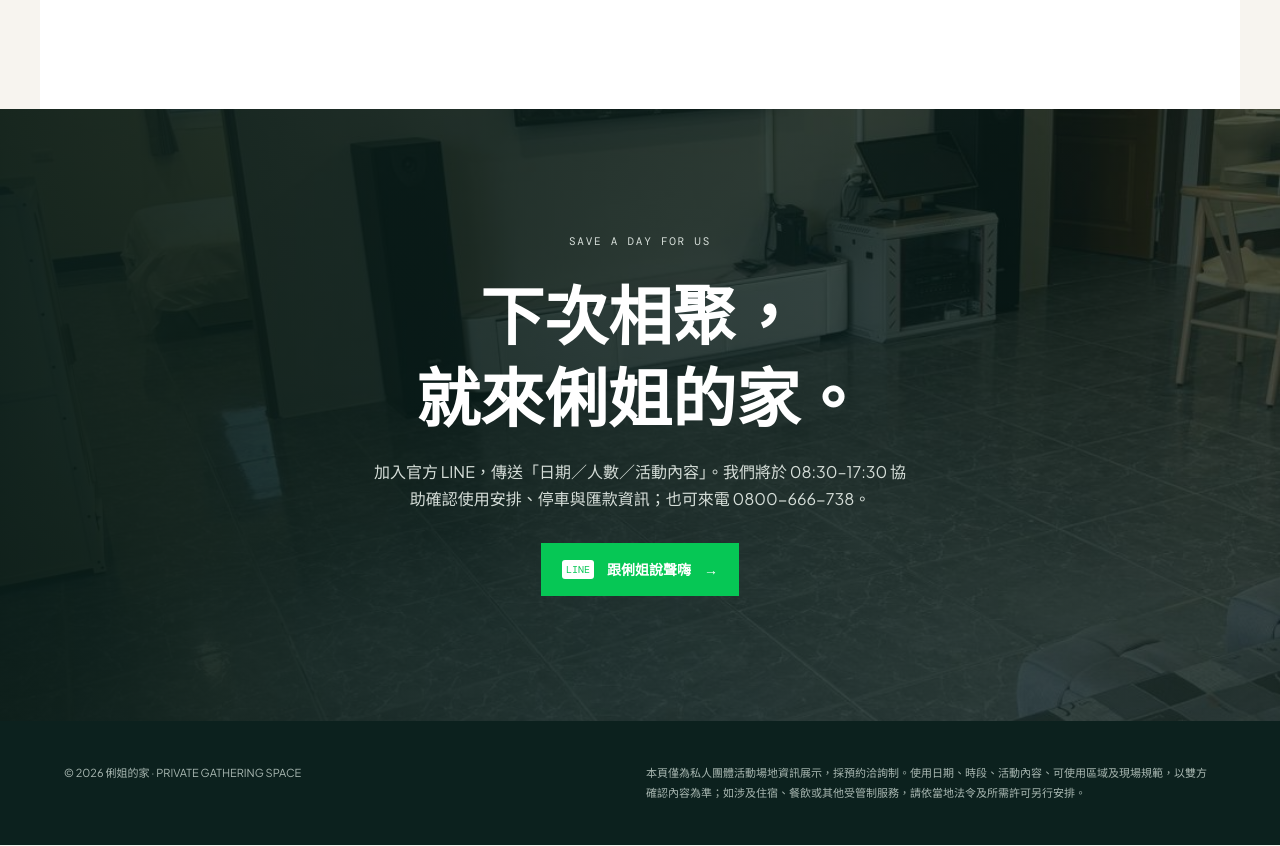
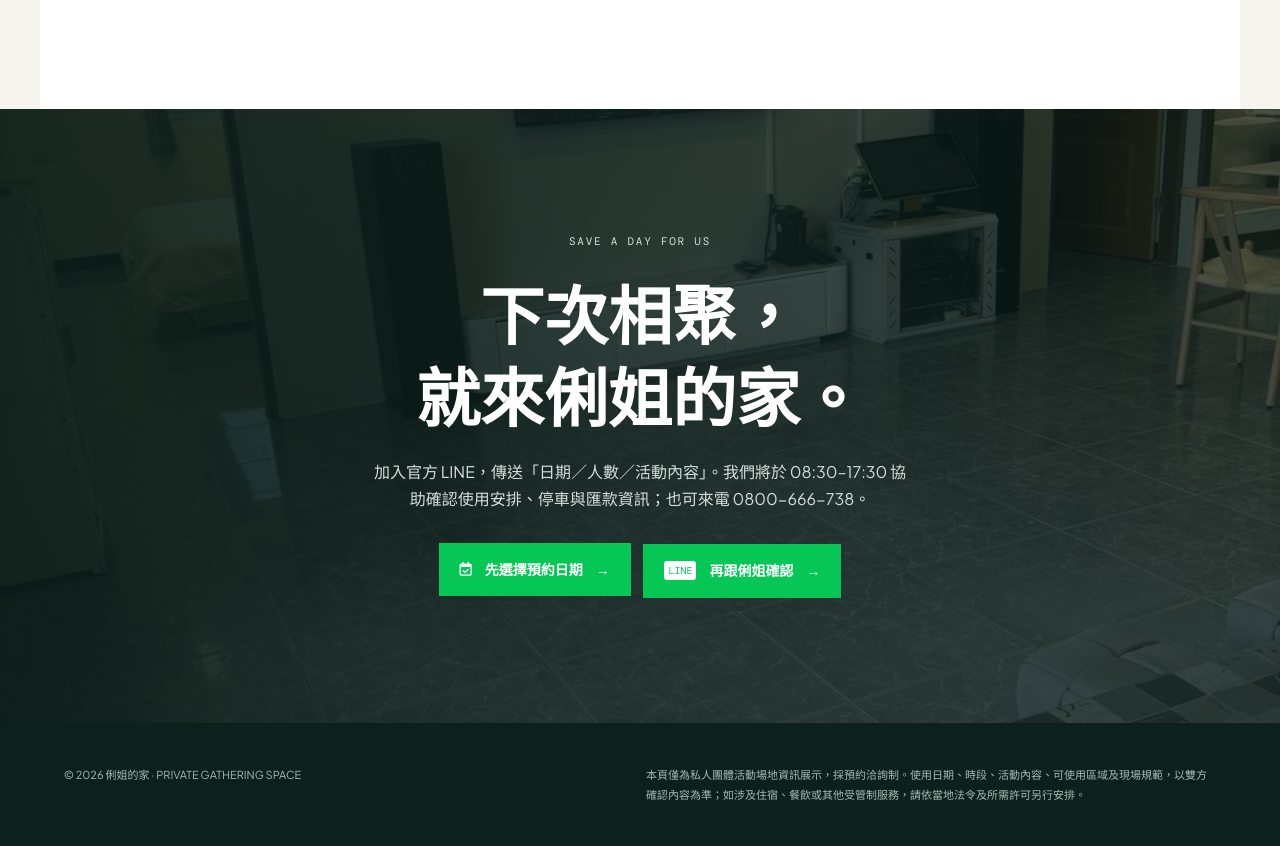
Before and after one commit to a0955523155-pixel/lijie-website, a plain HTML site: page index.html in a window 1280 px wide. Shown: the part 4101-4947 px from the top of the page. Drawn offline with nearby package versions, Linux system fonts and the light colour scheme.

Commit message:
Add Google Calendar booking link to website

```diff
--- a/index.html
+++ b/index.html
@@ -57,7 +57,7 @@
     <section class="dark-section"><div class="heading"><p class="eyebrow">THE CORNERS OF HOME</p><h2>這個家，有很多種待法。</h2><p>不用急著決定要做什麼。每一個角落，都留給不同心情的你們。</p></div><div class="facilities"><article class="facility"><img src="images/fac-ktv.jpg" alt="影音交流空間"><div class="facility-info"><h3><i class="fa-solid fa-microphone-lines"></i>把歌唱大聲</h3><p>想唱就唱，想聽就聽，讓今晚多一點記憶點。</p></div></article><article class="facility"><img src="images/fac-mahjong.jpg" alt="休閒交流空間"><div class="facility-info"><h3><i class="fa-solid fa-dice"></i>把話說慢一點</h3><p>遊戲、聊天或只是坐著，都不需要一個理由。</p></div></article><article class="facility"><img src="images/fac-pool.jpg" alt="戶外戲水與休憩區"><div class="facility-info"><h3><i class="fa-solid fa-water"></i>把夏天留住</h3><p>陽光、微風和水面反光，是最自然的背景。</p></div></article><article class="facility"><img src="images/fac-bbq.jpg" alt="戶外料理區"><div class="facility-info"><h3><i class="fa-solid fa-fire-burner"></i>把晚餐拉長</h3><p>一起準備、一起分享，讓味道成為今天的註腳。</p></div></article></div></section>
     <section class="use-section"><div class="use-photo" role="img" aria-label="自然採光的場地空間"></div><div class="use-content"><p class="eyebrow eyebrow-dark">A NOTE FROM LIJIE</p><h2>你們想怎麼聚，<br>就先跟我們說說。</h2><p>每一場相聚都不一樣。把你們的日子、想來的人和想做的事告訴我們，我們會協助把細節安排好。</p><div class="steps"><div class="step"><span class="step-no">01</span><div><h3>說說你們的那一天</h3><p>告訴我們日期、人數，還有你們想要的氣氛。</p></div></div><div class="step"><span class="step-no">02</span><div><h3>一起把細節放好</h3><p>確認適合的時段、使用區域與現場提醒。</p></div></div><div class="step"><span class="step-no">03</span><div><h3>留一個位置給你們</h3><p>依確認內容，準備好屬於你們的相聚時光。</p></div></div></div></div></section>
     <section class="section nearby" id="details"><div class="heading"><p class="eyebrow eyebrow-dark">PLAN YOUR DAY</p><h2>把細節先放好，<br>相聚就能更自在。</h2><p>以下為目前的預約參考；實際使用內容以雙方確認為準。</p></div><div class="nearby-grid"><article class="nearby-card"><h3><i class="fa-solid fa-calendar-check"></i>使用安排</h3><ul><li><span>建議人數</span><small>最多 10 人</small></li><li><span>使用方式</span><small>全天安排</small></li><li><span>服務時段</span><small>08:30–17:30</small></li></ul></article><article class="nearby-card"><h3><i class="fa-solid fa-receipt"></i>費用與確認</h3><ul><li><span>場地使用費</span><small>NT$10,000</small></li><li><span>押金</span><small>NT$3,000</small></li><li><span>付款方式</span><small>匯款</small></li></ul></article><article class="nearby-card"><h3><i class="fa-solid fa-car"></i>抵達與規範</h3><ul><li><span>汽車停放</span><small>最多 5 輛</small></li><li><span>位置資訊</span><small><a href="https://www.google.com/maps?q=21.945560514053177,120.73903972238396" target="_blank" rel="noopener">開啟 Google 地圖 ↗</a></small></li><li><span>使用提醒</span><small>請配合現場規範與鄰里安寧</small></li></ul></article></div></section>
-    <section class="cta"><p class="eyebrow">SAVE A DAY FOR US</p><h2>下次相聚，<br>就來俐姐的家。</h2><p>加入官方 LINE，傳送「日期／人數／活動內容」。我們將於 08:30–17:30 協助確認使用安排、停車與匯款資訊；也可來電 <a href="tel:0800666738">0800-666-738</a>。</p><a class="line-button" href="https://line.me/ti/p/~287ppyfa" target="_blank" rel="noopener noreferrer"><span class="line-mark">LINE</span> 跟俐姐說聲嗨 <span>→</span></a></section>
+    <section class="cta"><p class="eyebrow">SAVE A DAY FOR US</p><h2>下次相聚，<br>就來俐姐的家。</h2><p>加入官方 LINE，傳送「日期／人數／活動內容」。我們將於 08:30–17:30 協助確認使用安排、停車與匯款資訊；也可來電 <a href="tel:0800666738">0800-666-738</a>。</p><a class="line-button" href="https://calendar.app.google/A1UpjLBEeZcj3Tzd6" target="_blank" rel="noopener noreferrer"><i class="fa-regular fa-calendar-check"></i> 先選擇預約日期 <span>→</span></a> <a class="line-button" style="margin-left:10px;background:#06c755" href="https://line.me/ti/p/~287ppyfa" target="_blank" rel="noopener noreferrer"><span class="line-mark">LINE</span> 再跟俐姐確認 <span>→</span></a></section>
   </main>
   <footer><p>© 2026 俐姐的家 · PRIVATE GATHERING SPACE</p><p>本頁僅為私人團體活動場地資訊展示，採預約洽詢制。使用日期、時段、活動內容、可使用區域及現場規範，以雙方確認內容為準；如涉及住宿、餐飲或其他受管制服務，請依當地法令及所需許可另行安排。</p></footer>
   <script>
```
